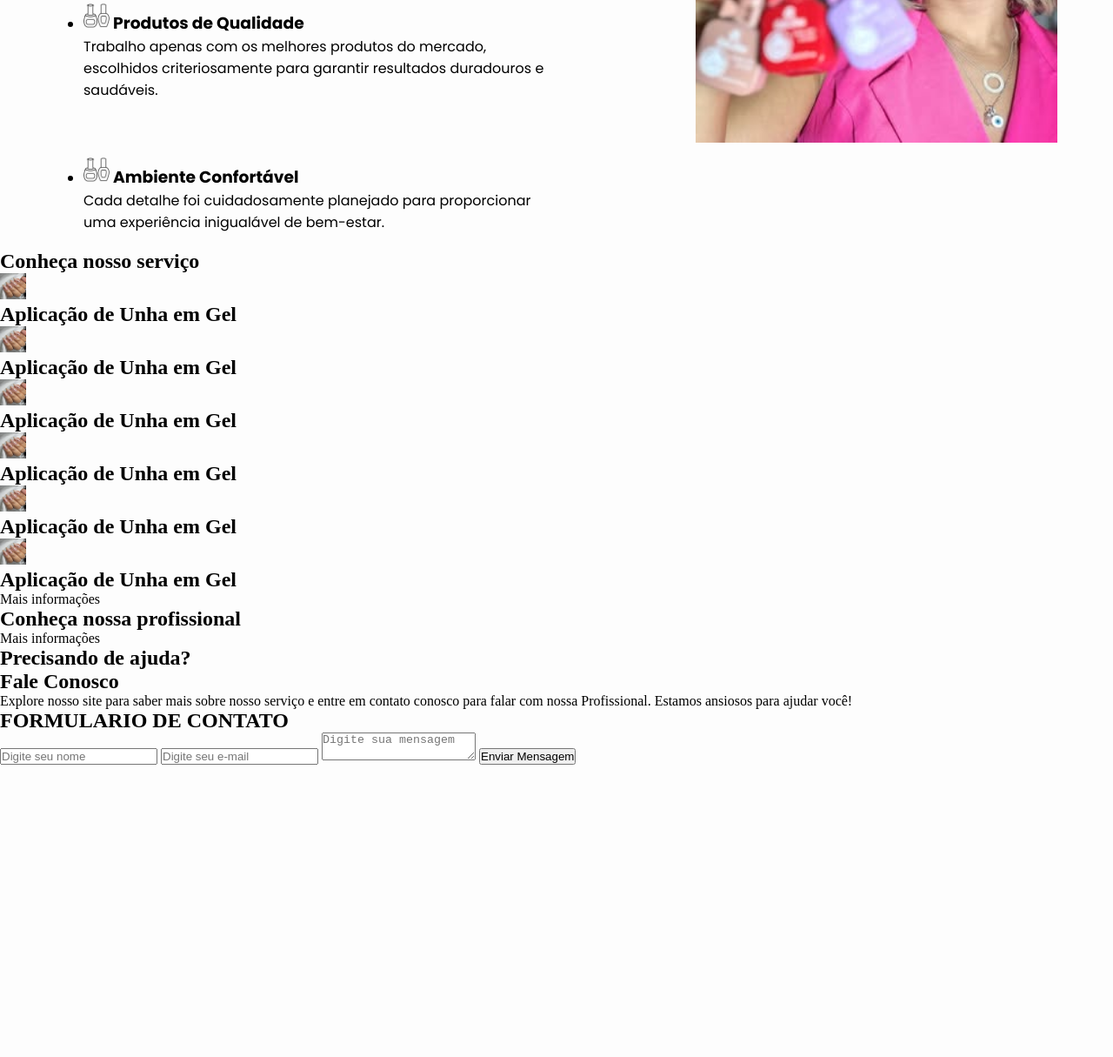
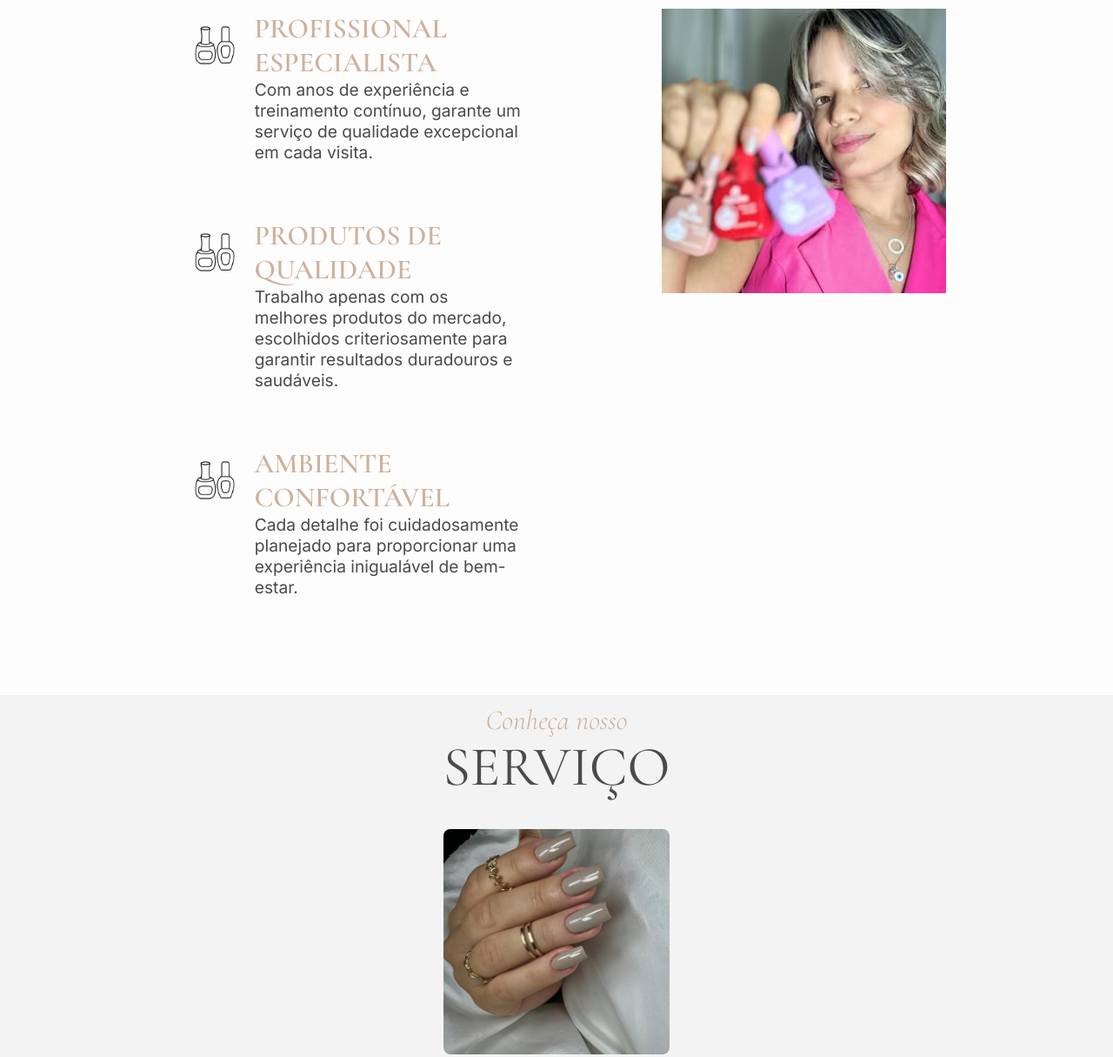
Before and after one commit to Netiinho/kellymarquesnails, a plain HTML site: page index.html in a window 1280 px wide. Shown: the part 545-1760 px from the top of the page at 87% size. Before the commit the page ends 1442 px from the top, so only its background shows below. Drawn offline with nearby package versions, Linux system fonts and the light colour scheme.

Commit message:
more codes
+

```diff
--- a/css/style.css
+++ b/css/style.css
@@ -1,15 +1,18 @@
 :root {
-  --font-header: "Poppins", sans-serif;
-  --font-body: "Roboto", sans-serif;
+  --font-cormorant: "Cormorant Garamond", sans-serif;
+  --font-inter: "Inter", sans-serif;
+  --font-style-italic: italic;
   --font-size-small: 1rem;
   --font-size-medium: 1.2rem;
   --font-size-large: 1.5rem;
   --font-size-xlarge: 2rem;
   --font-size-xxlarge: 3rem;
   --font-size-xxxlarge: 4rem;
+  --color-background: #f3f3f3;
   --color-primary: #ceb19c;
   --color-text: #4a4a4a;
   --color-white: #fdfdfd;
+  --f: 1.15;
 }
 
 * {
@@ -26,10 +29,16 @@ html {
   scroll-behavior: smooth;
 }
 
+link {
+  display: none;
+}
+
 /*HEADER*/
 .header {
   background: var(--color-primary);
-  font-family: var(--font-header);
+  font-family: var(--font-cormorant);
+  font-size: var(--font-size-large);
+  font-weight: 700;
   width: 100%;
   display: flex;
   align-items: center;
@@ -45,12 +54,8 @@ html {
   align-items: center;
   text-decoration: none;
   color: var(--color-text);
-  font-weight: 600;
+  text-transform: uppercase;
 }
-
-/*.nails {
-  color: var(--color-primary);
-}*/
 
 /*NAVEGATION*/
 .nav-itens {
@@ -61,12 +66,31 @@ html {
 
 .nav-item,
 .schedule-item {
+  font-style: italic;
   color: var(--color-text);
   font-weight: 500;
   text-decoration: none;
 }
 
+.nav-item:hover {
+  color: var(--color-white);
+  transition: 0.4s;
+}
+
 /*SCHEDULE*/
+.schedule {
+  background: var(--color-text);
+  border-radius: 4px;
+  display: flex;
+  justify-content: center;
+  align-content: center;
+  text-align: center;
+}
+
+.schedule:hover {
+  transform: scale(1.05);
+}
+
 .schedule-item {
   padding: 0.4rem 1.5rem;
   color: var(--color-white);
@@ -78,59 +102,321 @@ html {
 .banner {
   width: 100%;
   margin-bottom: 2rem;
+  display: flex;
+  justify-content: center;
+  align-content: center;
+  text-align: left;
 }
 
 .banner-content {
-  font-family: var(--font-header);
-  width: 90%;
-  height: calc(100vh - 96px);
-  padding: 6rem 0;
+  width: 70%;
   display: flex;
+  justify-content: center;
+  align-content: center;
+  text-align: left;
   margin: auto;
-  padding: 7rem 0 0 0;
+  padding: 3rem 0 0 0;
 }
 
 .banner-text {
+  font-family: var(--font-cormorant);
   width: 50%;
   padding: 0 0 0 2rem;
   display: flex;
   justify-content: center;
   flex-direction: column;
+  row-gap: 1rem;
 }
 
 .banner-title {
   color: var(--color-text);
   font-size: var(--font-size-xxlarge);
-  font-weight: 900;
-  line-height: 118%;
+  font-weight: 400;
+  text-transform: uppercase;
+  line-height: 1.2em;
 }
 
 .banner-subtitle {
   color: var(--color-primary);
+  font-size: var(--font-size-xlarge);
+  font-weight: 400;
+  font-style: italic;
+  line-height: 0.5em;
+  letter-spacing: 0px;
 }
 
 .banner-description {
   color: var(--color-text);
-  font-size: var(--font-size-small);
-  color: var(--color-primary);
+  font-family: var(--font-inter);
+  font-size: var(--font-size-large);
+  font-weight: 300;
 }
 
 .banner-list {
-  padding: 5rem 0 0 0;
+  width: 100%;
+  padding: 2rem 0 0 0;
+  display: flex;
+  flex-direction: column;
+  justify-content: left;
+}
+
+.banner-list-title {
+  display: flex;
+  justify-content: left;
+  align-items: center;
+  transition: 0.4s;
+  font-weight: 600;
+  color: var(--color-primary);
+  font-family: var(--font-cormorant);
+  font-size: var(--font-size-xlarge);
+  text-transform: uppercase;
+}
+
+.banner-list-title:hover {
+  transform: scale(1.05);
+}
+
+.banner-list-title span {
+  display: flex;
+  justify-content: center;
+  padding: 0 0 0 1.4rem;
+}
+
+.banner-list-description {
+  color: var(--color-text);
+  font-size: var(--font-size-medium);
+  font-family: var(--font-inter);
+  width: 100%;
+  display: flex;
+  justify-content: center;
+  align-content: center;
+  text-align: start;
+  padding: 0 0 0 4.3rem;
 }
 
 .banner-list li {
   flex-direction: row;
   text-align: start;
   margin-bottom: 4rem;
+  list-style: none;
 }
 
 .banner-image {
-  width: 50%;
+  width: 60%;
   margin: auto;
+  clip-path: inset(0);
+  transition: 0.4s;
+}
+
+.banner-image:hover {
+  clip-path: inset(calc((1 - 1 / var(--f)) * 50%));
+  scale: var(--f);
 }
 
 .banner-img {
   width: 100%;
   padding: 0 0 0 10rem;
 }
+
+/*SERVICES*/
+.services {
+  background-color: var(--color-background);
+}
+
+.services-content {
+  font-family: var(--font-header);
+  width: 100%;
+  display: flex;
+  justify-content: center;
+  align-content: center;
+  text-align: center;
+  flex-direction: column;
+  padding: 1rem 0 0 0;
+}
+
+.services-title {
+  color: var(--color-primary);
+  font-family: var(--font-cormorant);
+  font-size: var(--font-size-xlarge);
+  font-weight: 300;
+  font-style: italic;
+  line-height: 0.5em;
+  letter-spacing: 0px;
+  padding: 1rem 0 0 0;
+}
+
+.services-subtitle {
+  color: var(--color-text);
+  font-family: var(--font-cormorant);
+  font-size: var(--font-size-xxxlarge);
+  font-weight: 400;
+  text-transform: uppercase;
+  line-height: 1.2em;
+  padding: 0.5rem 0 0 0;
+}
+
+.services {
+  margin: 3rem 0;
+  width: 100%;
+}
+
+.services-content {
+  display: flex;
+  width: 90%;
+  margin: 0.5rem auto;
+  justify-content: space-between;
+  max-width: 1200px;
+  padding: 0.3rem 8rem;
+  flex-wrap: wrap;
+  border-radius: 8px;
+}
+
+.service {
+  width: 100%;
+  margin: 1rem 0.5rem;
+  border-radius: 8px;
+}
+
+.service-image {
+  display: flex;
+  justify-content: center;
+  align-items: center;
+  flex-direction: column;
+  padding: 1rem;
+}
+
+.service-img {
+  width: 30%;
+  border-radius: 8px;
+}
+
+.service-title {
+  font-family: "Cormorant Garamond", Sans-serif;
+  color: var(--color-primary);
+  font-size: var(--font-size-large);
+  font-weight: 600;
+  font-style: italic;
+  line-height: 1em;
+  letter-spacing: 0px;
+  padding: 1rem 0 0 0;
+}
+
+.card-button {
+  display: flex;
+  justify-content: center;
+  align-items: center;
+  font-family: var(--font-inter);
+  font-size: 14px;
+  font-weight: 600;
+  line-height: 1em;
+  letter-spacing: 0px;
+  color: var(--color-primary);
+  padding: 0 0 1rem 0;
+}
+
+/*PROFISSIONAIS*/
+.professionals {
+  margin: 3rem 0;
+  width: 100%;
+  display: flex;
+  justify-content: center;
+  align-content: center;
+  text-align: center;
+  flex-direction: column;
+}
+
+.professionals-content {
+  display: flex;
+  align-items: center;
+  justify-content: center;
+  width: 90%;
+  margin: 0.5rem auto;
+  max-width: 1200px;
+  padding: 0.3rem 8rem;
+  flex-wrap: wrap;
+  border-radius: 8px;
+}
+
+.professional {
+  width: 100%;
+  margin: 1rem 0.5rem;
+  border-radius: 8px;
+}
+
+.professional-image {
+  display: flex;
+  justify-content: center;
+  align-items: center;
+  flex-direction: column;
+  padding: 1rem;
+}
+
+.professional-img {
+  width: 50%;
+  border-radius: 8px;
+}
+
+.professionals-title {
+  color: var(--color-primary);
+  font-family: var(--font-cormorant);
+  font-size: var(--font-size-xlarge);
+  font-weight: 300;
+  font-style: italic;
+  line-height: 0.5em;
+  letter-spacing: 0px;
+}
+
+.professionals-subtitle {
+  color: var(--color-text);
+  font-family: var(--font-cormorant);
+  font-size: var(--font-size-xxxlarge);
+  font-weight: 400;
+  text-transform: uppercase;
+  line-height: 1.2em;
+  padding: 1rem 0 0 0;
+}
+
+.professional-title {
+  color: var(--color-text);
+  font-family: var(--font-cormorant);
+  font-size: var(--font-size-large);
+  font-weight: 800;
+  font-style: italic;
+  line-height: 0.5em;
+  letter-spacing: 0px;
+  padding: 2rem 0 0 0;
+}
+
+.professional-subtitle {
+  color: var(--color-primary);
+  font-family: var(--font-cormorant);
+  font-size: var(--font-size-medium);
+  font-weight: 600;
+  text-transform: uppercase;
+  line-height: 1.2em;
+  padding: 1rem 0 0 0;
+}
+
+.professionals-button {
+  font-family: var(--font-inter);
+  font-size: 14px;
+  font-weight: 600;
+  line-height: 1em;
+  letter-spacing: 0px;
+  color: var(--color-primary);
+}
+
+/*CONTACT*/
+.contact {
+  width: 100%;
+  background: var(--color-primary);
+}
+/*RESPONSIVE*/
+@media only screen and (max-width: 600px) {
+}
+
+@media only screen and (min-width: 601px) and (max-width: 1024px) {
+}
+
+@media only screen and (max-width: 1024px) {
+}
--- a/index.html
+++ b/index.html
@@ -9,7 +9,7 @@
     <link rel="preconnect" href="https://fonts.googleapis.com" />
     <link rel="preconnect" href="https://fonts.gstatic.com" crossorigin />
     <link
-      href="https://fonts.googleapis.com/css2?family=Poppins:ital,wght@0,100;0,200;0,300;0,400;0,500;0,600;0,700;0,800;0,900;1,100;1,200;1,300;1,400;1,500;1,600;1,700;1,800;1,900&family=Roboto:ital,wdth,wght@0,75..100,100..900;1,75..100,100..900&display=swap"
+      href="https://fonts.googleapis.com/css2?family=Cormorant+Garamond:ital,wght@0,300;0,400;0,500;0,600;0,700;1,300;1,400;1,500;1,600;1,700&family=Inter:ital,opsz,wght@0,14..32,100..900;1,14..32,100..900&display=swap"
       rel="stylesheet"
     />
     <script
@@ -61,7 +61,7 @@
           <article class="banner-text">
             <h1 class="banner-subtitle">Seja bem-vinda a</h1>
             <h2 class="banner-title">Kelly Marques Nails</h2>
-            <p>
+            <p class="banner-description">
               Bem-vinda à <b>Kelly Marques Nails</b>, onde a excelência em
               beleza encontra o conforto do bem-estar. Descubra o que é possível
               quando a arte da estética se encontra com a dedicação ao seu
@@ -69,47 +69,47 @@
             </p>
             <ul class="banner-list">
               <li>
-                <h1>
+                <h1 class="banner-list-title">
                   <img
                     src="./img/nail-polish-bottle_18502563.png"
                     alt="logo.img"
-                    width="30"
-                    height="30"
+                    width="46"
+                    height="48"
                   />
                   <span>Profissional Especialista</span>
                 </h1>
-                <p>
+                <p class="banner-list-description">
                   Com anos de experiência e treinamento contínuo, garante um
                   serviço de qualidade excepcional em cada visita.
                 </p>
               </li>
               <li>
-                <h1>
+                <h1 class="banner-list-title">
                   <img
                     src="./img/nail-polish-bottle_18502563.png"
                     alt="logo.img"
-                    width="30"
-                    height="30"
+                    width="46"
+                    height="48"
                   />
                   <span>Produtos de Qualidade</span>
                 </h1>
-                <p>
+                <p class="banner-list-description">
                   Trabalho apenas com os melhores produtos do mercado,
                   escolhidos criteriosamente para garantir resultados duradouros
                   e saudáveis.
                 </p>
               </li>
               <li>
-                <h1>
+                <h1 class="banner-list-title">
                   <img
                     src="./img/nail-polish-bottle_18502563.png"
                     alt="logo.img"
-                    width="30"
-                    height="30"
+                    width="46"
+                    height="48"
                   />
                   <span>Ambiente Confortável</span>
                 </h1>
-                <p>
+                <p class="banner-list-description">
                   Cada detalhe foi cuidadosamente planejado para proporcionar
                   uma experiência inigualável de bem-estar.
                 </p>
@@ -124,93 +124,59 @@
 
       <!--services-->
       <section class="services">
-        <h2 class="services-title">Conheça nosso serviço</h2>
         <div class="services-content">
+          <p class="services-title">Conheça nosso</p>
+          <h2 class="services-subtitle">SERVIÇO</h2>
           <article class="service">
             <figure class="service-image">
-              <img
-                src="./img/service1.jpg"
-                alt=""
-                class="service-img"
-                width="30"
-                height="30"
-              />
-              <footer class="service-text">
-                <h2 class="service-title">Aplicação de Unha em Gel</h2>
-              </footer>
-            </figure>
-          </article>
-          <article class="service">
-            <figure class="service-image">
-              <img
-                src="./img/service1.jpg"
-                alt=""
-                class="service-img"
-                width="30"
-                height="30"
-              />
+              <img src="./img/service2.jpg" alt="" class="service-img" />
               <h2 class="service-title">Aplicação de Unha em Gel</h2>
             </figure>
           </article>
           <article class="service">
             <figure class="service-image">
-              <img
-                src="./img/service1.jpg"
-                alt=""
-                class="service-img"
-                width="30"
-                height="30"
-              />
+              <img src="./img/service3.jpg" alt="" class="service-img" />
               <h2 class="service-title">Aplicação de Unha em Gel</h2>
             </figure>
           </article>
           <article class="service">
             <figure class="service-image">
-              <img
-                src="./img/service1.jpg"
-                alt=""
-                class="service-img"
-                width="30"
-                height="30"
-              />
+              <img src="./img/service4.jpg" alt="" class="service-img" />
               <h2 class="service-title">Aplicação de Unha em Gel</h2>
             </figure>
           </article>
           <article class="service">
             <figure class="service-image">
-              <img
-                src="./img/service1.jpg"
-                alt=""
-                class="service-img"
-                width="30"
-                height="30"
-              />
+              <img src="./img/service5.jpg" alt="" class="service-img" />
               <h2 class="service-title">Aplicação de Unha em Gel</h2>
             </figure>
           </article>
           <article class="service">
             <figure class="service-image">
-              <img
-                src="./img/service1.jpg"
-                alt=""
-                class="service-img"
-                width="30"
-                height="30"
-              />
+              <img src="./img/service6.jpg" alt="" class="service-img" />
               <h2 class="service-title">Aplicação de Unha em Gel</h2>
             </figure>
           </article>
+          <div class="card-button"><a>Mais informações</a></div>
         </div>
-        <a class="card-button">Mais informações</a>
       </section>
 
       <!--professionals-->
       <section class="professionals">
-        <h2 class="professionals-title">Conheça nossa profissional</h2>
+        <p class="professionals-title">Conheça nossa</p>
+        <h2 class="professionals-subtitle">PROFISSIONAL</h2>
         <div class="professionals-content">
-          <article class="professional"></article>
+          <article class="professional">
+            <figure class="professional-image">
+              <img src="./img/banner.jpg" alt="" class="professional-img" />
+              <p class="professional-title">Kelly Marques</p>
+              <h2 class="professional-subtitle">
+                ESPECIALISTA EM ALONGAMENTOS DE GEL
+              </h2>
+            </figure>
+          </article>
+          <a class="professionals-button">Mais informações</a>
         </div>
-        <a class="card-button">Mais informações</a>
       </section>
 
       <!--contact-->
```
Also changed, not shown: img/service2.jpg (added), img/service3.jpg (added), img/service4.jpg (added), img/service5.jpg (added), img/service6.jpg (added).
